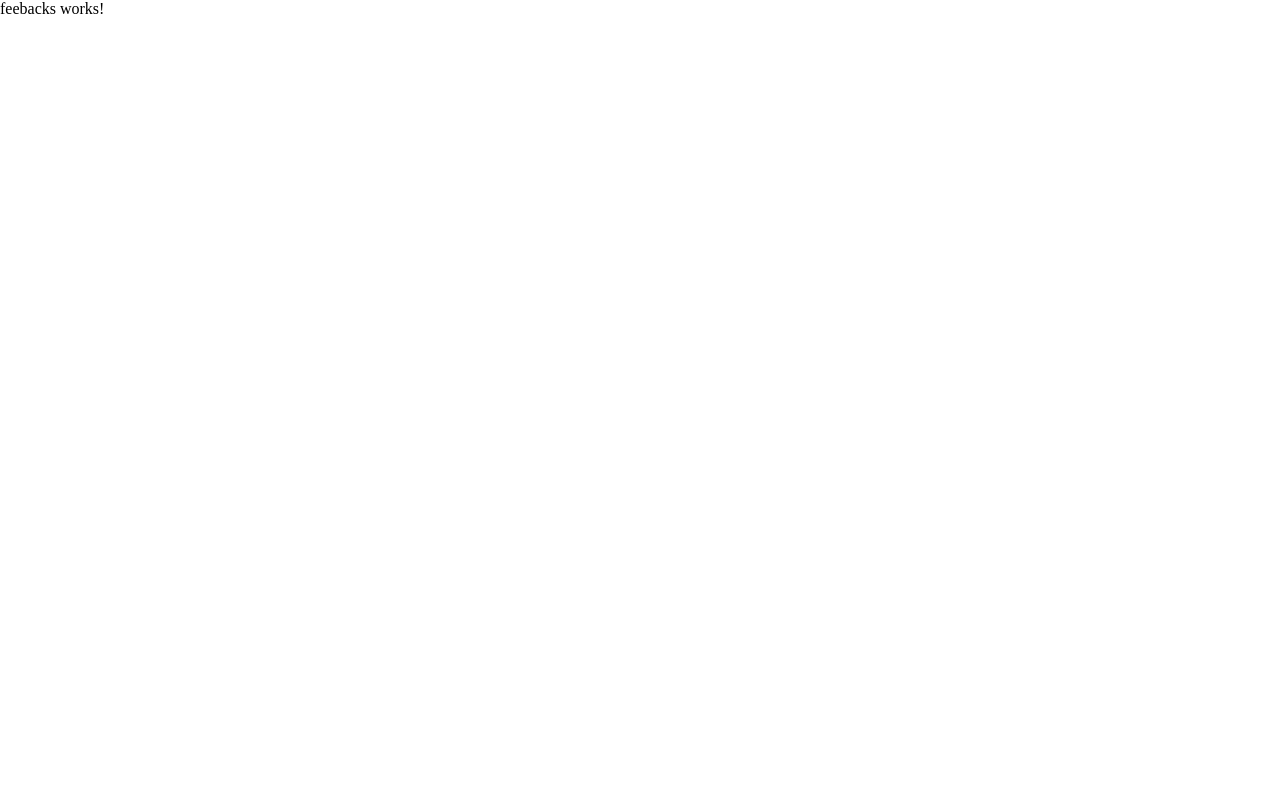
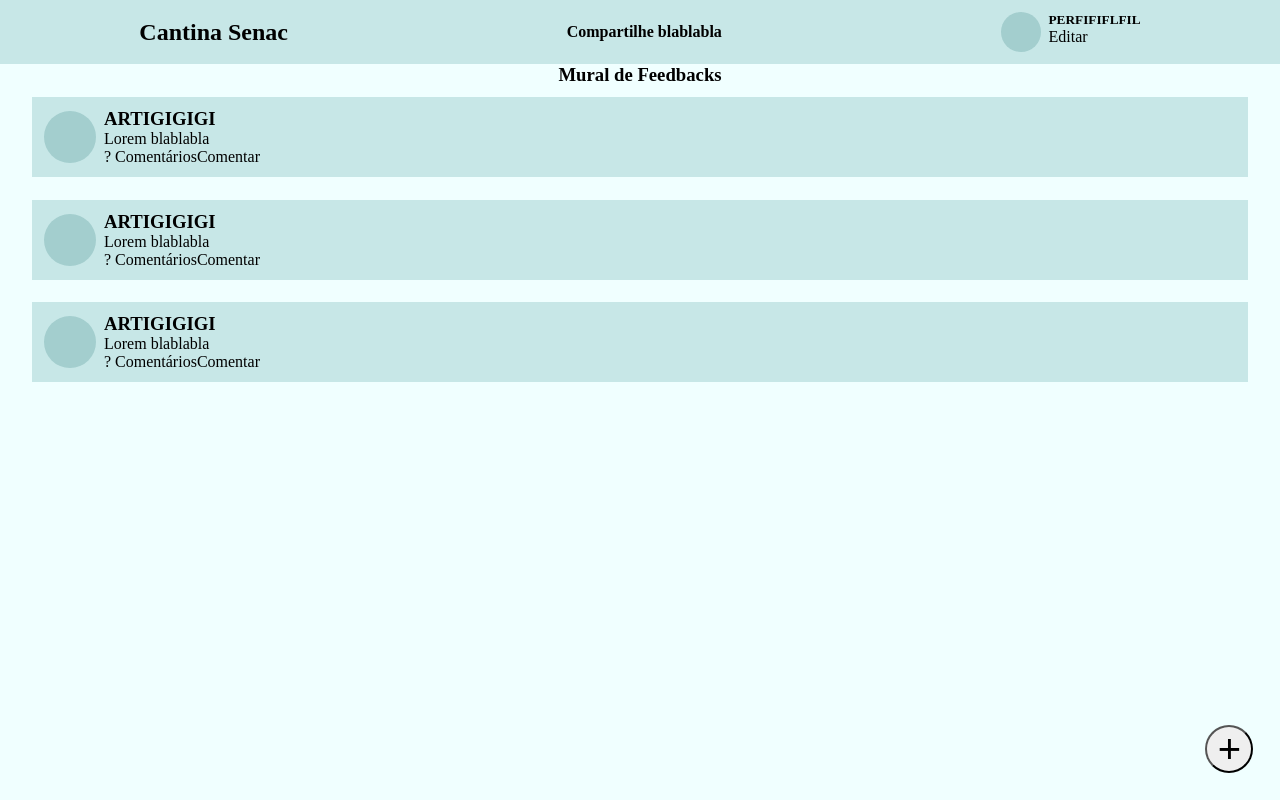
Before and after one commit to prof-lucas-senac/cantina-senac-2025-front, an Angular app: page /feedbacks in a window 1280 px wide. Built offline with nearby package versions, Linux system fonts and the light colour scheme.

Commit message:
Criacao html feedback e estilizacao primaria

```diff
--- a/src/app/components/feebacks/feebacks.component.css
+++ b/src/app/components/feebacks/feebacks.component.css
@@ -0,0 +1,71 @@
+.div-principal {
+    display: flex;
+    width: 100%;
+    height: 100vh;
+    background-color: azure;
+    flex-direction: column;
+}
+
+.cabecalho {
+    width: 100%;
+    height: 8vh;
+    display: flex;
+    flex-direction: row;
+    justify-content: space-around;
+    align-items: center;
+    background-color: rgba(188, 224, 224, 0.774);
+}
+
+.sec-comentarios {
+    display: flex;
+    flex-direction: column;
+    align-items: center;
+}
+
+.art-comentario {
+    background-color: rgba(188, 224, 224, 0.774);
+    margin: 1.4vh;
+    width: 95%;
+    min-height: 10vh;
+    max-height: 23vh;
+    display: flex;
+    flex-direction: row;
+    align-items: center;
+}
+
+.BOLA {
+    display: inline-block;
+    height: 5vh;
+    width: 5vh;
+    border-radius: 50%;
+    background-color: rgba(153, 199, 199, 0.781);
+    margin-right: 1vh;
+}
+
+.bola-comentarios {
+    height: 6.5vh;
+    width: 6.5vh;
+    margin-left: 1.5vh;
+}
+
+.div-bola-fortatacao {}
+
+.div-perfil {
+    display: flex;
+    flex-direction: row;
+}
+
+.btn-avatar {
+    justify-content: center;
+    position: fixed;
+    align-items: center;
+    height: 6vh;
+    width: 6vh;
+    border-radius: 50%;
+    bottom: 2em;
+    right: 2em;
+}
+
+.btn-avatar span {
+    font-size: 40px;
+}
--- a/src/app/components/feebacks/feebacks.component.html
+++ b/src/app/components/feebacks/feebacks.component.html
@@ -1 +1,46 @@
-<p>feebacks works!</p>
+<div class="div-principal">
+    <header class="cabecalho">
+        <h2>Cantina Senac</h2>
+        <h4>Compartilhe blablabla</h4>
+        <div class="div-perfil">
+            <div class="BOLA"></div>
+            <div class="div-bola-fortatacao">
+                <h5>PERFIFIFLFIL</h5>
+                <p>Editar</p>
+            </div>
+        </div>
+    </header>
+    <section class="sec-comentarios">
+        <h3>Mural de Feedbacks</h3>
+        <article class="art-comentario">
+            <div class="BOLA bola-comentarios"></div>
+            <div class="div-bola-fortatacao">
+                <h3>ARTIGIGIGI</h3>
+                <p>Lorem blablabla</p>
+                <span class="span-comentarios">? Comentários</span>
+                <span class="span-comentar">Comentar</span>
+            </div>
+        </article>
+        <article class="art-comentario">
+            <div class="BOLA bola-comentarios"></div>
+            <div class="div-bola-fortatacao">
+                <h3>ARTIGIGIGI</h3>
+                <p>Lorem blablabla</p>
+                <span class="span-comentarios">? Comentários</span>
+                <span class="span-comentar">Comentar</span>
+            </div>
+        </article>
+        <article class="art-comentario">
+            <div class="BOLA bola-comentarios"></div>
+            <div class="div-bola-fortatacao">
+                <h3>ARTIGIGIGI</h3>
+                <p>Lorem blablabla</p>
+                <span class="span-comentarios">? Comentários</span>
+                <span class="span-comentar">Comentar</span>
+            </div>
+        </article>
+    </section>
+    <button class="btn-avatar">
+        <span>+</span>
+    </button>
+</div>
```
